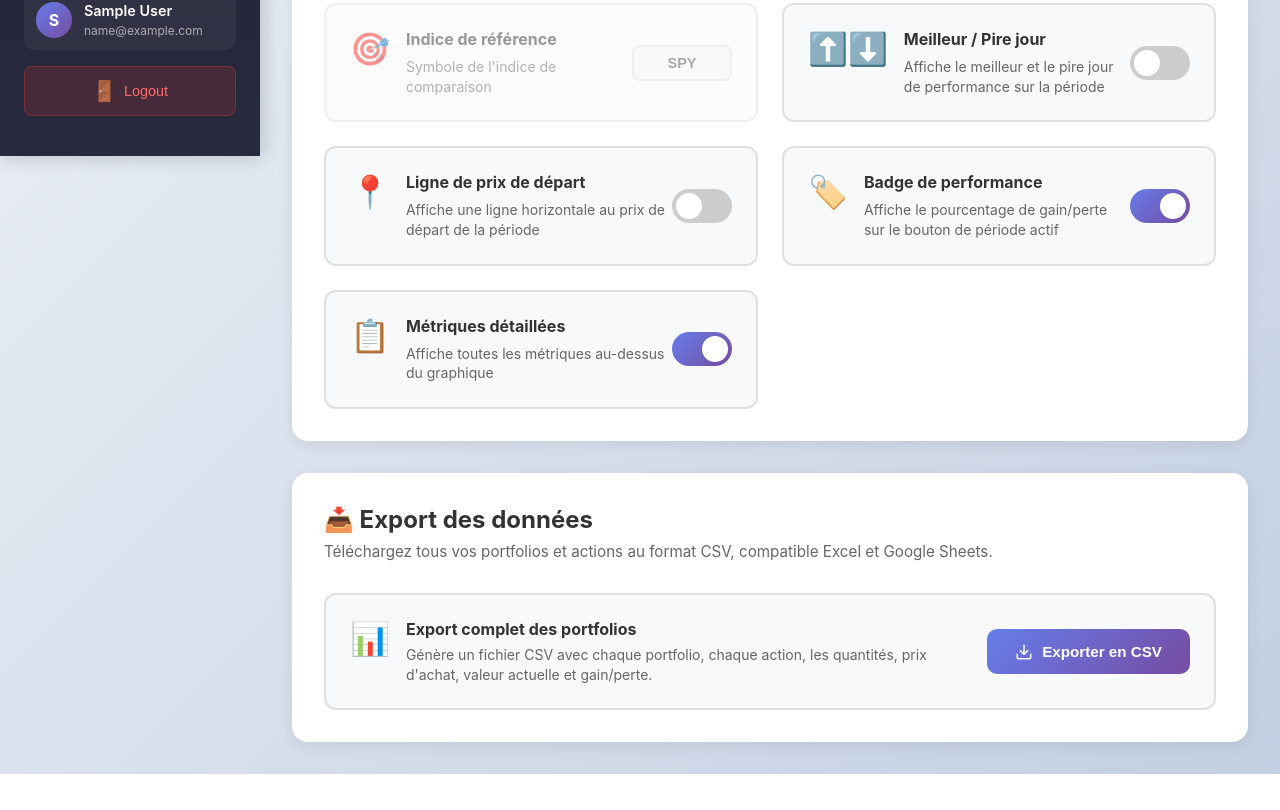
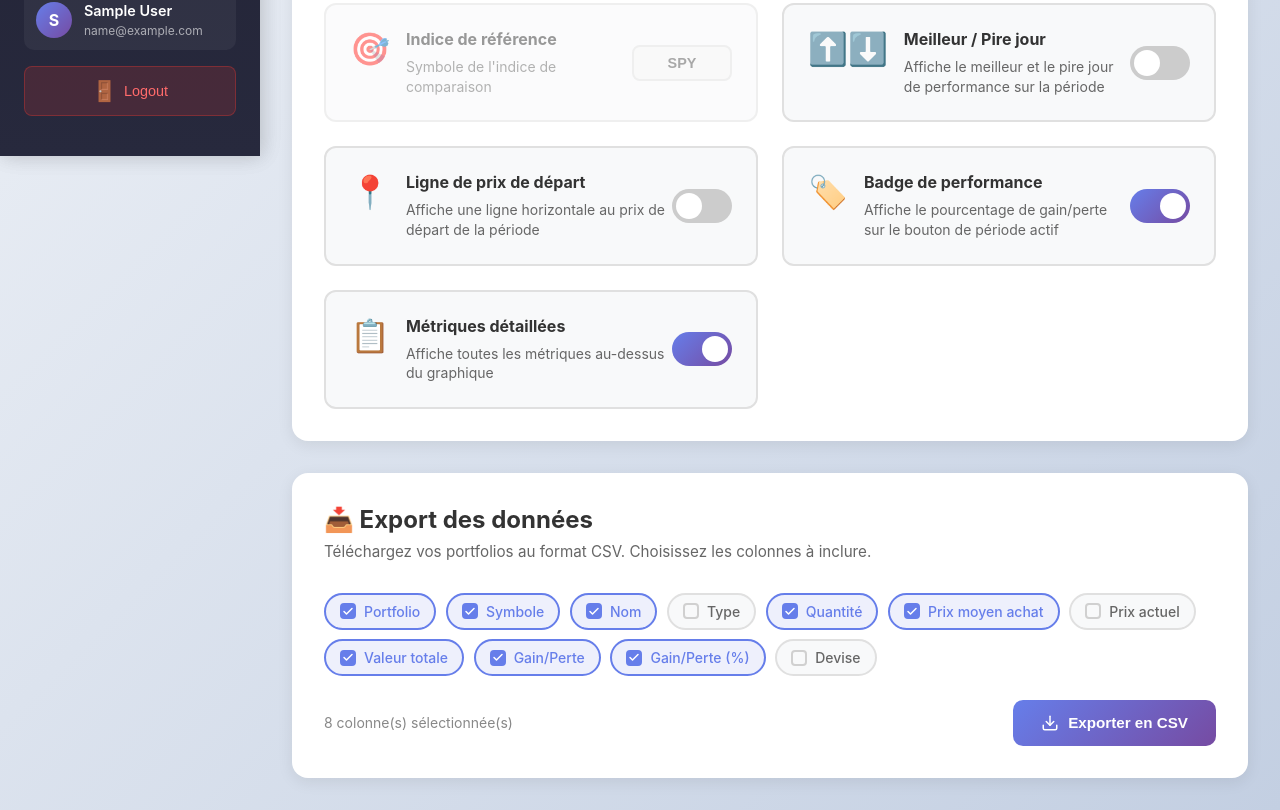
Before and after one commit to Basuw/capitalot, a Vue app in the folder frontend/: page /profile in a window 1280 px wide. Shown: the part 644-1454 px from the top of the page. Before the commit the page ends 1418 px from the top, so only its background shows below. Built offline with nearby package versions, Linux system fonts and the light colour scheme; no server answers; sample sign-in values are in the browser's storage.

Commit message:
new export functionnality : choose which row to export

```diff
--- a/frontend/src/views/Profile.vue
+++ b/frontend/src/views/Profile.vue
@@ -174,17 +174,27 @@
       <div class="preferences-section export-section">
         <h2>📥 Export des données</h2>
         <p class="section-description">
-          Téléchargez tous vos portfolios et actions au format CSV, compatible Excel et Google Sheets.
+          Téléchargez vos portfolios au format CSV. Choisissez les colonnes à inclure.
         </p>
-        <div class="export-row">
-          <div class="export-info">
-            <div class="export-icon">📊</div>
-            <div>
-              <h3>Export complet des portfolios</h3>
-              <p>Génère un fichier CSV avec chaque portfolio, chaque action, les quantités, prix d'achat, valeur actuelle et gain/perte.</p>
-            </div>
-          </div>
-          <button @click="exportCSV" :disabled="exporting" class="btn-export">
+
+        <div class="export-columns-grid">
+          <label
+            v-for="col in exportColumns"
+            :key="col.key"
+            class="export-col-toggle"
+            :class="{ active: col.selected }"
+          >
+            <input type="checkbox" v-model="col.selected" />
+            <span class="col-check">
+              <svg v-if="col.selected" xmlns="http://www.w3.org/2000/svg" width="13" height="13" viewBox="0 0 24 24" fill="none" stroke="currentColor" stroke-width="3" stroke-linecap="round" stroke-linejoin="round"><polyline points="20 6 9 17 4 12"/></svg>
+            </span>
+            <span class="col-label">{{ col.label }}</span>
+          </label>
+        </div>
+
+        <div class="export-footer">
+          <span class="export-count">{{ exportColumns.filter(c => c.selected).length }} colonne(s) sélectionnée(s)</span>
+          <button @click="exportCSV" :disabled="exporting || exportColumns.every(c => !c.selected)" class="btn-export">
             <svg v-if="!exporting" xmlns="http://www.w3.org/2000/svg" width="18" height="18" viewBox="0 0 24 24" fill="none" stroke="currentColor" stroke-width="2" stroke-linecap="round" stroke-linejoin="round">
               <path d="M21 15v4a2 2 0 0 1-2 2H5a2 2 0 0 1-2-2v-4"/><polyline points="7 10 12 15 17 10"/><line x1="12" y1="15" x2="12" y2="3"/>
             </svg>
@@ -213,55 +223,59 @@ const portfolioStore = usePortfolioStore()
 const exporting = ref(false)
 const exportError = ref('')
 
+const exportColumns = ref([
+  { key: 'portfolio',          label: 'Portfolio',         selected: true },
+  { key: 'symbol',             label: 'Symbole',           selected: true },
+  { key: 'name',               label: 'Nom',               selected: true },
+  { key: 'type',               label: 'Type',              selected: false },
+  { key: 'quantity',           label: 'Quantité',          selected: true },
+  { key: 'purchasePrice',      label: 'Prix moyen achat',  selected: true },
+  { key: 'currentPrice',       label: 'Prix actuel',       selected: false },
+  { key: 'currentValue',       label: 'Valeur totale',     selected: true },
+  { key: 'gainLoss',           label: 'Gain/Perte',        selected: true },
+  { key: 'gainLossPercentage', label: 'Gain/Perte (%)',    selected: true },
+  { key: 'currency',           label: 'Devise',            selected: false },
+])
+
+function getStockValue(key, s, portfolioName, currency) {
+  switch (key) {
+    case 'portfolio':          return escapeCsv(portfolioName)
+    case 'symbol':             return escapeCsv(s.stock?.symbol ?? '')
+    case 'name':               return escapeCsv(s.stock?.name ?? '')
+    case 'type':               return escapeCsv(s.stock?.type ?? '')
+    case 'quantity':           return formatNum(s.quantity)
+    case 'purchasePrice':      return formatNum(s.purchasePrice)
+    case 'currentPrice':       return formatNum(s.currentPrice)
+    case 'currentValue':       return formatNum(s.currentValue)
+    case 'gainLoss':           return formatNum(s.gainLoss)
+    case 'gainLossPercentage': return formatNum(s.gainLossPercentage)
+    case 'currency':           return currency
+    default:                   return ''
+  }
+}
+
 async function exportCSV() {
   exporting.value = true
   exportError.value = ''
   try {
-    // Récupère la liste des portfolios
     const portfolios = await portfolioStore.fetchPortfolios()
-
-    // Récupère chaque portfolio avec ses actions
     const detailed = await Promise.all(
       portfolios.map(p => api.get(`/portfolios/${p.id}`).then(r => r.data))
     )
 
     const currency = preferencesStore.preferences?.currency || 'USD'
     const now = new Date().toLocaleString('fr-FR')
-
-    const headers = [
-      'Portfolio',
-      'Symbole',
-      'Nom',
-      'Type',
-      'Quantité',
-      'Prix moyen achat',
-      'Prix actuel',
-      'Valeur totale',
-      'Gain/Perte',
-      'Gain/Perte (%)',
-      `Devise`
-    ]
+    const active = exportColumns.value.filter(c => c.selected)
+    const headers = active.map(c => c.label)
 
     const rows = []
     for (const portfolio of detailed) {
       const stocks = portfolio.stocks || []
       if (stocks.length === 0) {
-        rows.push([escapeCsv(portfolio.name), '', '', '', '', '', '', '', '', '', currency])
+        rows.push(active.map(col => col.key === 'portfolio' ? escapeCsv(portfolio.name) : ''))
       } else {
         for (const s of stocks) {
-          rows.push([
-            escapeCsv(portfolio.name),
-            escapeCsv(s.stock?.symbol ?? ''),
-            escapeCsv(s.stock?.name ?? ''),
-            escapeCsv(s.stock?.type ?? ''),
-            formatNum(s.quantity),
-            formatNum(s.purchasePrice),
-            formatNum(s.currentPrice),
-            formatNum(s.currentValue),
-            formatNum(s.gainLoss),
-            formatNum(s.gainLossPercentage),
-            currency
-          ])
+          rows.push(active.map(col => getStockValue(col.key, s, portfolio.name, currency)))
         }
       }
     }
@@ -545,42 +559,73 @@ input:checked + .slider:before {
   margin-top: 2rem;
 }
 
-.export-row {
+.export-columns-grid {
+  display: flex;
+  flex-wrap: wrap;
+  gap: 0.6rem;
+  margin-bottom: 1.5rem;
+}
+
+.export-col-toggle {
+  display: flex;
+  align-items: center;
+  gap: 0.5rem;
+  padding: 0.5rem 0.875rem;
+  border-radius: 20px;
+  border: 2px solid #e0e0e0;
+  background: #f8f9fa;
+  cursor: pointer;
+  font-size: 0.875rem;
+  font-weight: 500;
+  color: #666;
+  transition: all 0.15s;
+  user-select: none;
+}
+
+.export-col-toggle input {
+  display: none;
+}
+
+.export-col-toggle:hover {
+  border-color: #667eea;
+  color: #667eea;
+}
+
+.export-col-toggle.active {
+  background: #eef0fc;
+  border-color: #667eea;
+  color: #667eea;
+}
+
+.col-check {
+  width: 16px;
+  height: 16px;
+  border-radius: 4px;
+  border: 2px solid #d0d0d0;
+  display: flex;
+  align-items: center;
+  justify-content: center;
+  flex-shrink: 0;
+  transition: all 0.15s;
+}
+
+.export-col-toggle.active .col-check {
+  background: #667eea;
+  border-color: #667eea;
+  color: white;
+}
+
+.export-footer {
   display: flex;
   align-items: center;
   justify-content: space-between;
-  gap: 2rem;
-  padding: 1.5rem;
-  background: #f8f9fa;
-  border-radius: 12px;
-  border: 2px solid #e0e0e0;
+  gap: 1rem;
   flex-wrap: wrap;
 }
 
-.export-info {
-  display: flex;
-  align-items: flex-start;
-  gap: 1rem;
-  flex: 1;
-  min-width: 0;
-}
-
-.export-icon {
-  font-size: 2rem;
-  flex-shrink: 0;
-}
-
-.export-info h3 {
-  margin: 0 0 0.4rem 0;
-  font-size: 1rem;
-  color: #333;
-}
-
-.export-info p {
-  margin: 0;
+.export-count {
   font-size: 0.875rem;
-  color: #666;
-  line-height: 1.4;
+  color: #888;
 }
 
 .btn-export {
```
